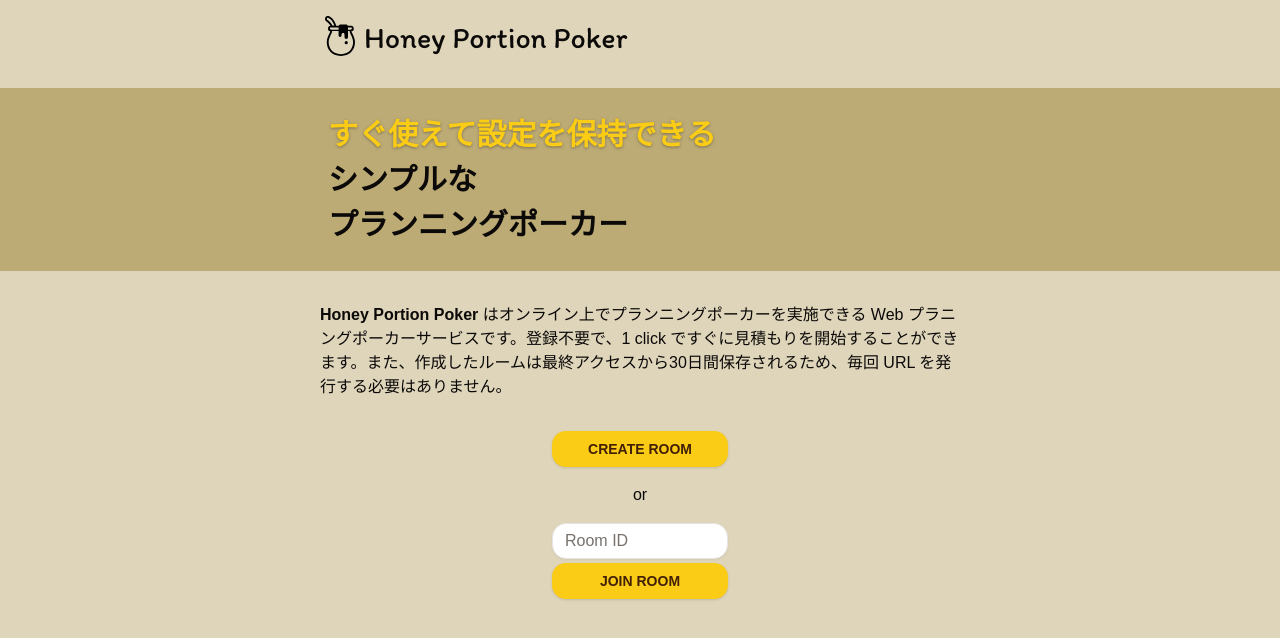
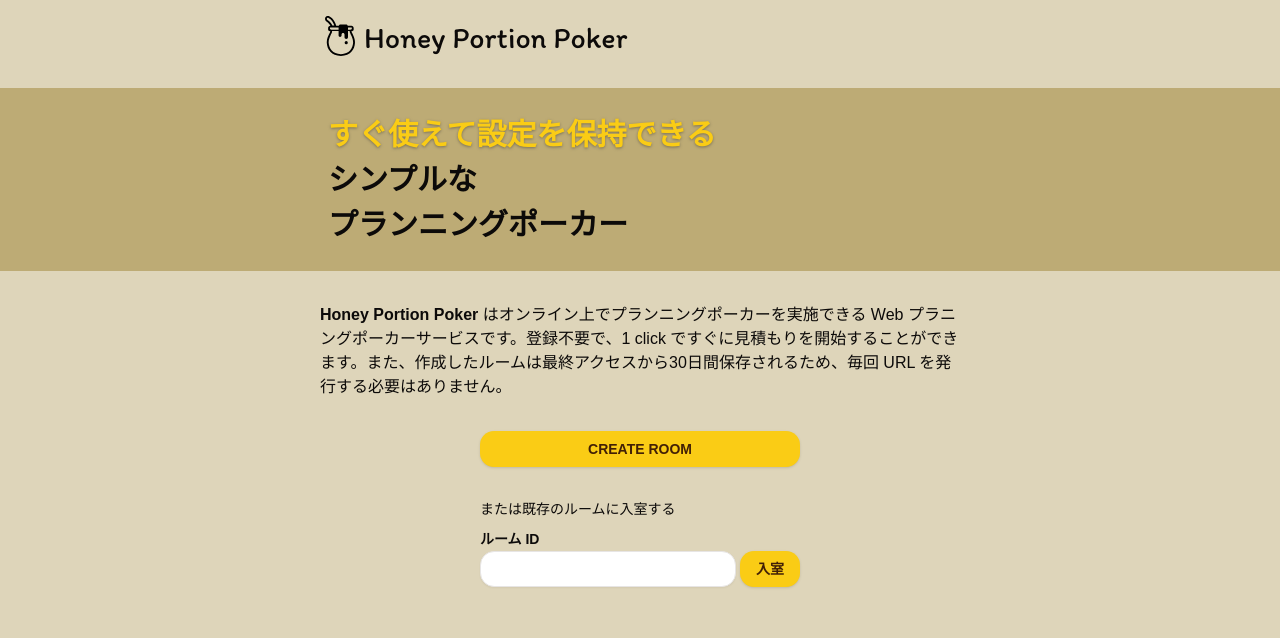
Before and after one commit to harusame0616/honey-portion-porker, a Next.js app in the folder packages/web/: page / in a window 1280 px wide. Shown: the top 638 px of the page. Built offline with nearby package versions, Linux system fonts and the light colour scheme.

Commit message:
ルームに入室を Server Action を使わないように変更

```diff
--- a/packages/web/package.json
+++ b/packages/web/package.json
@@ -14,6 +14,7 @@
 		"lint-format:write": "biome check --write ."
 	},
 	"dependencies": {
+		"@hookform/resolvers": "4.1.0",
 		"@radix-ui/react-checkbox": "1.1.2",
 		"@radix-ui/react-icons": "1.3.1",
 		"@radix-ui/react-label": "2.1.0",
@@ -27,9 +28,10 @@
 		"next": "15.0.2",
 		"react": "19.0.0-rc-02c0e824-20241028",
 		"react-dom": "19.0.0-rc-02c0e824-20241028",
+		"react-hook-form": "7.52.1",
 		"tailwind-merge": "2.5.4",
 		"tailwindcss-animate": "1.0.7",
-		"valibot": "0.42.1"
+		"valibot": "1.0.0-rc.1"
 	},
 	"devDependencies": {
 		"@biomejs/biome": "^1.9.4",
--- a/packages/web/src/app/_actions/join-room-action.ts
+++ /dev/null
@@ -1,42 +0,0 @@
-"use server";
-
-import { createClient } from "@/lib/supabase/server";
-import { redirect } from "next/navigation";
-import * as v from "valibot";
-
-const actionParamsSchema = v.object({
-	roomId: v.pipe(v.string(), v.uuid()),
-});
-
-export async function joinRoomAction(
-	// biome-ignore lint/suspicious/noExplicitAny: <explanation>
-	_state: any,
-	formData: FormData,
-): Promise<{ success: false; message: string }> {
-	const paramsParsedResult = v.safeParse(
-		actionParamsSchema,
-		Object.fromEntries(formData.entries()),
-	);
-	if (!paramsParsedResult.success) {
-		return { success: false as const, message: "The room id is invalid" };
-	}
-
-	const client = await createClient();
-
-	const result = await client
-		.from("room")
-		.select("*")
-		.or(
-			`memberRoomId.eq.${paramsParsedResult.output.roomId},ownerRoomId.eq.${paramsParsedResult.output.roomId}`,
-		)
-		.single();
-
-	if (result.error) {
-		return {
-			success: false,
-			message: "The room is not found",
-		};
-	}
-
-	return redirect(`/rooms/${paramsParsedResult.output.roomId}`);
-}
--- a/packages/web/src/app/page.tsx
+++ b/packages/web/src/app/page.tsx
@@ -37,10 +37,12 @@
 					</p>
 
 					<div className="flex justify-center">
-						<div className="p-8 flex flex-col items-center gap-4 w-60">
+						<div className="p-8 max-w-96 w-full">
 							<NewRoomCreation />
-							<div>or</div>
-							<RoomJoiningForm />
+							<div className="mt-8">
+								<div className="mb-2 text-sm">または既存のルームに入室する</div>
+								<RoomJoiningForm />
+							</div>
 						</div>
 					</div>
 				</div>
--- a/packages/web/src/app/room-joining-form.tsx
+++ b/packages/web/src/app/room-joining-form.tsx
@@ -1,28 +1,54 @@
 "use client";
 import { Button } from "@/components/ui/button";
 import { Input } from "@/components/ui/input";
-import { ReloadIcon } from "@radix-ui/react-icons";
-import Form from "next/form";
-import { useActionState } from "react";
-import { joinRoomAction } from "./_actions/join-room-action";
+import { valibotResolver } from "@hookform/resolvers/valibot";
+import { useRouter } from "next/navigation";
+import { useId } from "react";
+import { useForm } from "react-hook-form";
+import * as v from "valibot";
+
+const formSchema = v.object({
+	roomId: v.pipe(
+		v.string(),
+		v.minLength(1, "ルーム ID の入力を入力してください。"),
+		v.uuid("ルーム ID は UUID 形式で入力してください。"),
+	),
+});
 
 export function RoomJoiningForm() {
-	const [state, formAction, isPending] = useActionState(joinRoomAction, {
-		success: false,
-		message: "",
+	const roomIdInputId = useId();
+	const router = useRouter();
+
+	const { register, handleSubmit, formState } = useForm<
+		v.InferOutput<typeof formSchema>
+	>({
+		defaultValues: {
+			roomId: "",
+		},
+		resolver: valibotResolver(formSchema),
 	});
 
+	async function enterRoom(params: { roomId: string }) {
+		router.push(`/rooms/${params.roomId}`);
+	}
+
 	return (
-		<Form action={formAction} className="w-full">
-			<div className="mb-1">
-				<Input type="text" placeholder="Room ID" name="roomId" required />
-				<div className="text-destructive text-sm">
-					{!state.success && state.message}
-				</div>
+		<form onSubmit={handleSubmit(enterRoom)} noValidate>
+			<label className="mb-1 text-sm font-bold" htmlFor={roomIdInputId}>
+				ルーム ID
+			</label>
+			<div className="flex gap-1">
+				<Input
+					type="text"
+					required
+					{...register("roomId")}
+					id={roomIdInputId}
+				/>
+				<Button className="font-bold">入室</Button>
 			</div>
-			<Button className="w-full font-bold" disabled={isPending}>
-				{isPending ? <ReloadIcon className="animate-spin" /> : "JOIN ROOM"}
-			</Button>
-		</Form>
+			<div className="text-destructive text-sm mt-1" aria-live="polite">
+				{formState.errors.roomId?.message}
+			</div>
+		</form>
 	);
 }
```
Also changed, not shown: 1 other file (tests, documents, lock files or other folders).
